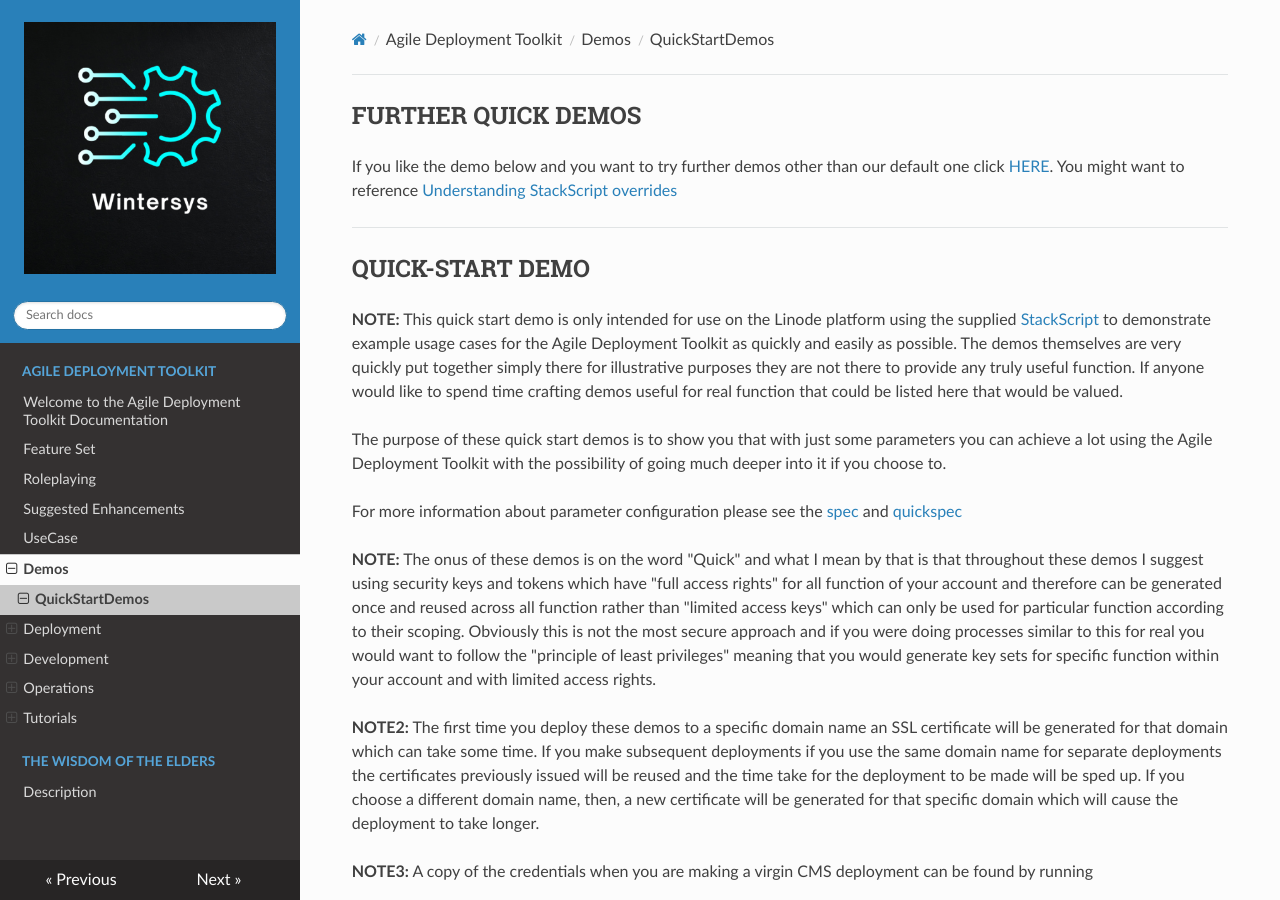
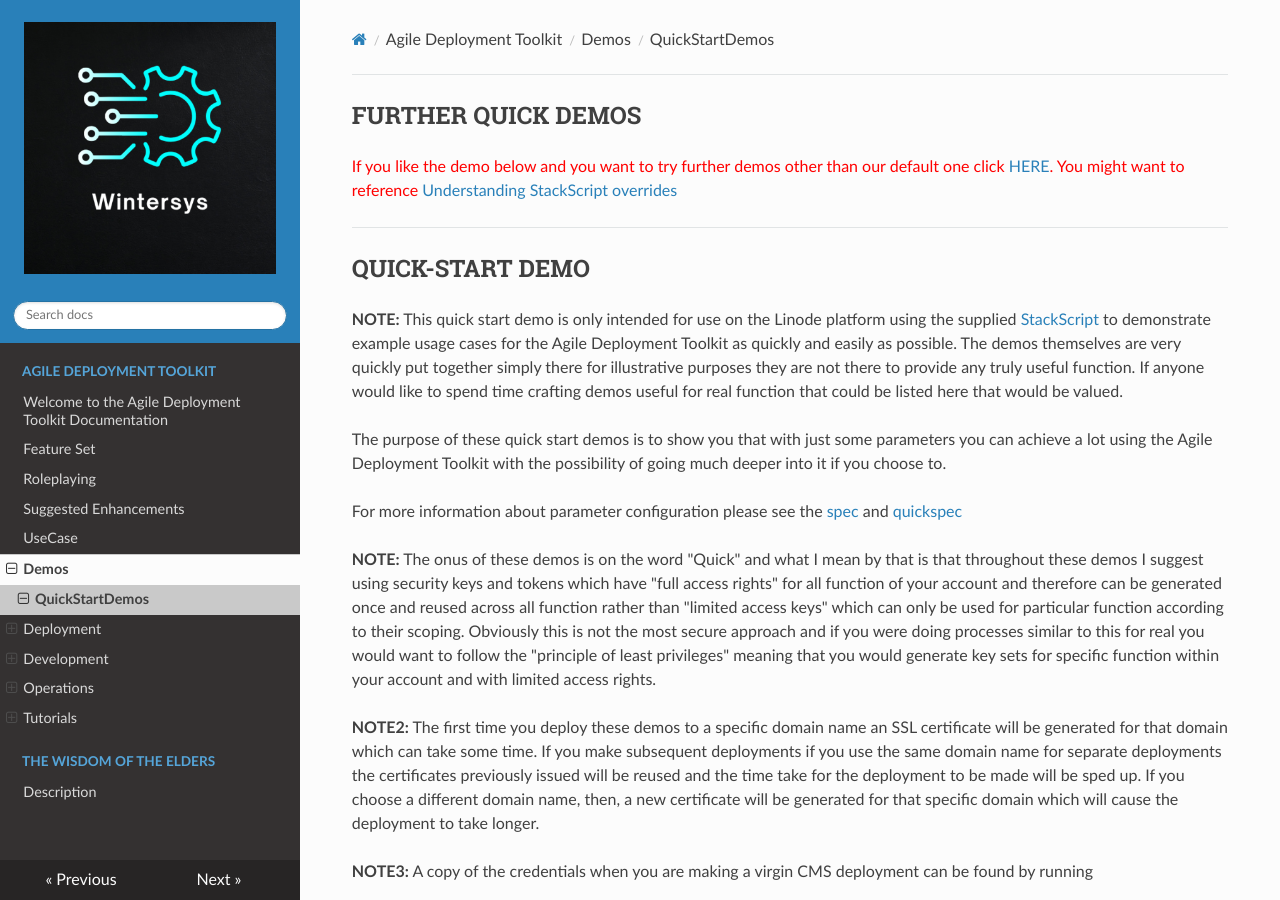
Before and after one commit to wintersys-dev/adt-documentation, an MkDocs documentation site: the page built from docs/Agile Deployment Toolkit/Demos/QuickStartDemos.md, in a window 1280 px wide and 900 px high. Built offline with MkDocs 1.6.1, drawn with Linux system fonts in a browser that asks for light colours; nearby versions of some CDN libraries.

Commit message:
Highlight demo references in QuickStartDemos.md
Updated demo references with highlighted text.

```diff
--- a/docs/Agile Deployment Toolkit/Demos/QuickStartDemos.md
+++ b/docs/Agile Deployment Toolkit/Demos/QuickStartDemos.md
@@ -1,7 +1,7 @@
 ## FURTHER QUICK DEMOS
 
-If you like the demo below and you want to try further demos other than our default one click [HERE](./CustomisedDemos.md).
-You might want to reference [Understanding StackScript overrides](./ExampleStackScriptOverride.md)
+<span style="color:red">If you like the demo below and you want to try further demos other than our default one click [HERE](./CustomisedDemos.md).
+You might want to reference [Understanding StackScript overrides](./ExampleStackScriptOverride.md)</span>
 
 --------------------
 
```
